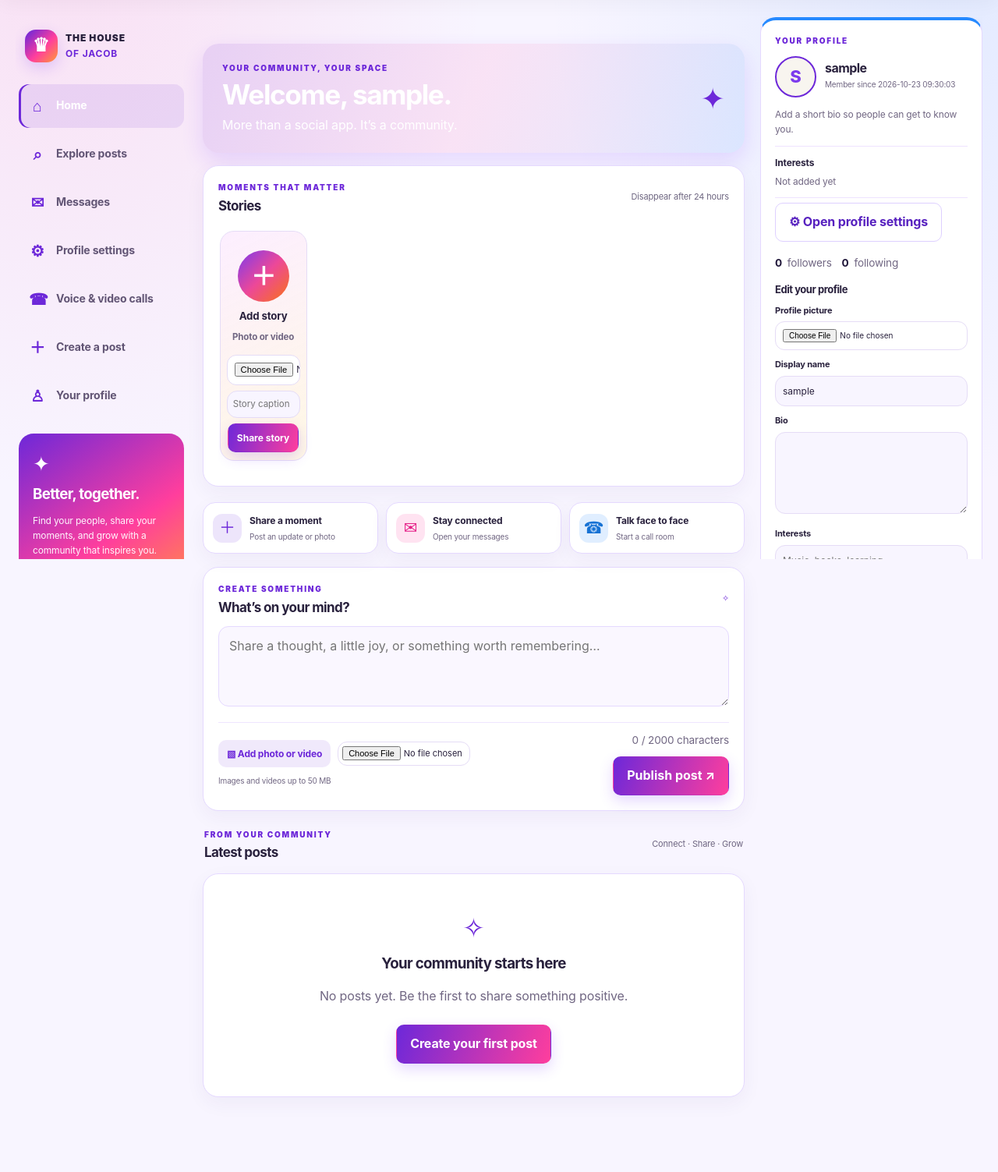
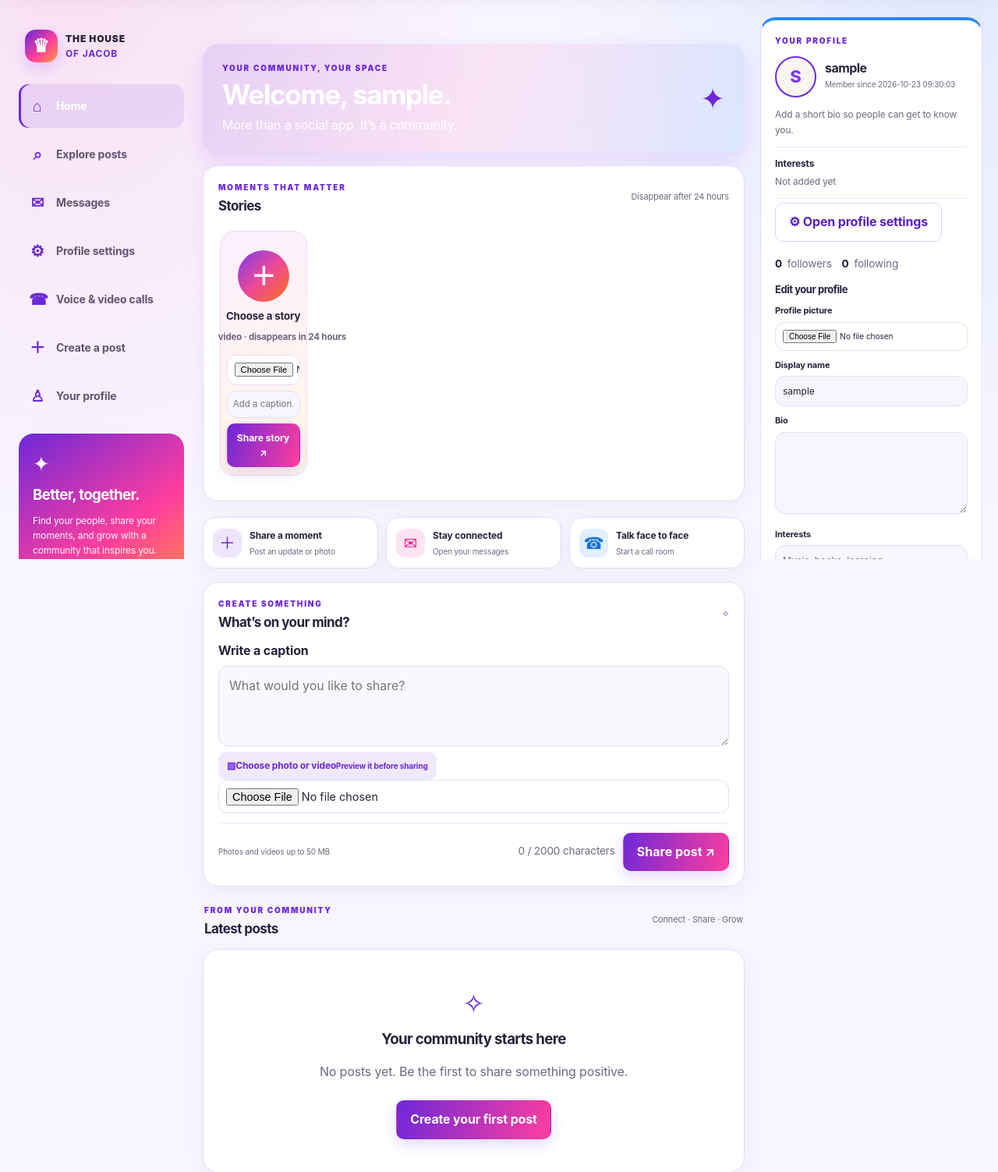
Before and after one commit to Bull-powder/the-house_of_jacob, a Flask app: page /dashboard in a window 1280 px wide. Shown: the part 103-1606 px from the top of the page at 78% size. Before the commit the page ends 1527 px from the top, so only its background shows below. Run offline with Flask 3, Linux system fonts and the light colour scheme; the visitor is signed in with stand-in values (Sample User, id 1); data comes from the database, SQL or seed files in the repository; data that the repository does not hold is empty; some libraries are stand-ins or nearby versions.

Commit message:
Redesign post and story upload flows with previews

```diff
--- a/templates/dashboard.html
+++ b/templates/dashboard.html
@@ -42,7 +42,7 @@
   <main class="social-main">
     {% with messages = get_flashed_messages() %}{% for message in messages %}<p class="flash">{{ message }}</p>{% endfor %}{% endwith %}
     <section class="social-welcome"><div><p class="social-eyebrow">YOUR COMMUNITY, YOUR SPACE</p><h1>Welcome, {{ user["display_name"] }}.</h1><p>More than a social app. It’s a community.</p></div><span class="welcome-spark" aria-hidden="true">✦</span></section>
-    <section class="social-panel stories-panel" id="stories"><div class="social-section-heading"><div><p class="social-eyebrow">MOMENTS THAT MATTER</p><h2>Stories</h2></div><span class="feed-label">Disappear after 24 hours</span></div><div class="story-rail">{% for story in stories %}<a class="story-tile" href="{{ url_for('social.view_story', story_id=story['id']) }}"><span class="story-ring">{% if story['profile_image'] %}<img src="{{ media_url(story['profile_image']) }}" alt="">{% else %}<span class="story-initial">{{ story['display_name'][:1]|upper }}</span>{% endif %}</span><strong>{{ story['display_name'] }}</strong><small>{{ story['caption'] or "View story" }}</small></a>{% endfor %}<form class="story-create" method="POST" action="{{ url_for('social.create_story') }}" enctype="multipart/form-data"><label for="story-media"><span class="story-add">＋</span><strong>Add story</strong><small>Photo or video</small></label><input id="story-media" class="file-input" type="file" name="story_media" accept="image/png,image/jpeg,image/gif,image/webp,video/mp4,video/webm,video/quicktime" required><input name="caption" maxlength="180" placeholder="Story caption (optional)" aria-label="Story caption"><button class="btn btn-primary" type="submit">Share story</button></form></div></section>
+    <section class="social-panel stories-panel" id="stories"><div class="social-section-heading"><div><p class="social-eyebrow">MOMENTS THAT MATTER</p><h2>Stories</h2></div><span class="feed-label">Disappear after 24 hours</span></div><div class="story-rail">{% for story in stories %}<a class="story-tile" href="{{ url_for('social.view_story', story_id=story['id']) }}"><span class="story-ring">{% if story['profile_image'] %}<img src="{{ media_url(story['profile_image']) }}" alt="">{% else %}<span class="story-initial">{{ story['display_name'][:1]|upper }}</span>{% endif %}</span><strong>{{ story['display_name'] }}</strong><small>{{ story['caption'] or "View story" }}</small></a>{% endfor %}<form class="story-create" method="POST" action="{{ url_for('social.create_story') }}" enctype="multipart/form-data"><label for="story-media" class="upload-dropzone"><span class="story-add">＋</span><strong>Choose a story</strong><small>Photo or video · disappears in 24 hours</small></label><input id="story-media" class="file-input" type="file" name="story_media" accept="image/png,image/jpeg,image/gif,image/webp,video/mp4,video/webm,video/quicktime" required><div id="story-upload-preview" class="upload-preview" hidden></div><input name="caption" maxlength="180" placeholder="Add a caption…" aria-label="Story caption"><button class="btn btn-primary upload-share-btn" type="submit">Share story ↗</button></form></div></section>
     <section class="social-shortcuts" aria-label="Community shortcuts">
       <a class="shortcut-card" href="#composer"><span class="shortcut-icon">＋</span><span><b>Share a moment</b><small>Post an update or photo</small></span></a>
       <a class="shortcut-card" href="{{ url_for('messages') }}"><span class="shortcut-icon">✉</span><span><b>Stay connected</b><small>Open your messages</small></span></a>
@@ -51,9 +51,11 @@
     {% if query and people %}<section class="panel social-panel search-people"><div class="social-section-heading"><h2>Members matching “{{ query }}”</h2><span>{{ people|length }} shown</span></div><div class="people-list">{% for person in people %}<div class="member-row">{% if person["profile_image"] %}<img class="avatar avatar-img" src="{{ media_url(person['profile_image']) }}" alt="Profile photo">{% else %}<div class="avatar">{{ person["display_name"][:1]|upper }}</div>{% endif %}<div class="member-copy"><strong>{{ person["display_name"] }}</strong><p>{{ person["bio"] or "House of Jacob member" }}</p></div><a class="btn btn-quiet" href="{{ url_for('social.public_profile', person_id=person['id']) }}">View profile</a><a class="btn btn-quiet" href="{{ url_for('messages',to=person['id']) }}">Message</a></div>{% endfor %}</div></section>{% endif %}
     <section class="social-panel composer-panel" id="composer">
       <div class="social-section-heading"><div><p class="social-eyebrow">CREATE SOMETHING</p><h2>What’s on your mind?</h2></div><span class="composer-star">✧</span></div>
-      <form method="POST" action="{{ url_for('create_post') }}" enctype="multipart/form-data">
-        <textarea id="content" name="content" rows="3" maxlength="2000" placeholder="Share a thought, a little joy, or something worth remembering…"></textarea>
-        <div class="composer-bottom"><div class="upload-wrap"><label for="post-media" class="upload-choice">▧ Add photo or video</label><input id="post-media" class="file-input" type="file" name="media" accept="image/png,image/jpeg,image/gif,image/webp,video/mp4,video/webm,video/quicktime"><small class="muted">Images and videos up to 50 MB</small></div><div class="composer-submit"><small class="muted"><span data-count-for="content">0 / 2000</span> characters</small><button type="submit" class="btn btn-primary">Publish post ↗</button></div></div>
+      <form method="POST" action="{{ url_for('create_post') }}" enctype="multipart/form-data" class="ig-upload-form">
+        <label class="ig-caption-label" for="content">Write a caption</label>
+        <textarea id="content" name="content" rows="3" maxlength="2000" placeholder="What would you like to share?"></textarea>
+        <div class="ig-media-picker"><label for="post-media" class="upload-choice"><span class="ig-picker-icon">▧</span><strong>Choose photo or video</strong><small>Preview it before sharing</small></label><input id="post-media" class="file-input" type="file" name="media" accept="image/png,image/jpeg,image/gif,image/webp,video/mp4,video/webm,video/quicktime"><div id="post-upload-preview" class="upload-preview" hidden></div></div>
+        <div class="composer-bottom"><div class="upload-wrap"><small class="muted">Photos and videos up to 50 MB</small></div><div class="composer-submit"><small class="muted"><span data-count-for="content">0 / 2000</span> characters</small><button type="submit" class="btn btn-primary upload-share-btn">Share post ↗</button></div></div>
       </form>
     </section>
     <section class="social-feed" id="community-feed">
@@ -64,7 +66,7 @@
         {% if post["content"] %}<p class="social-post-copy">{{ post["content"] }}</p>{% endif %}
         {% if post["media_path"] %}{% if post["media_type"]=="image" %}<img class="social-post-media" src="{{ media_url(post['media_path']) }}" alt="Shared image" loading="lazy">{% else %}<video class="social-post-media" controls preload="metadata"><source src="{{ media_url(post['media_path']) }}"></video>{% endif %}{% endif %}
         {% if post["music_path"] %}<section class="post-music"><span class="music-note">♫</span><div class="music-meta"><strong>{{ post["music_title"] or "Music attached" }}</strong><small>Soundtrack for this post</small></div><audio controls preload="none"><source src="{{ media_url(post['music_path']) }}"></audio></section>{% endif %}
-        {% if post["user_id"] == session["user_id"] %}<details class="attach-music"><summary>♫ Add music to your post</summary><form method="POST" action="{{ url_for('social.attach_music', post_id=post['id']) }}" enctype="multipart/form-data"><label>Audio file <input type="file" name="music_file" accept="audio/mpeg,audio/mp4,audio/wav,audio/ogg,audio/aac,audio/webm,.mp3,.m4a,.wav,.ogg,.aac,.webm" required></label><label>Track title <input name="music_title" maxlength="120" placeholder="Song or track name"></label><button class="btn btn-quiet" type="submit">Attach music</button></form></details><a class="online-music-link" href="{{ url_for('social.search_online_music', post_id=post['id']) }}">♫ Find songs online</a>{% endif %}
+        {% if post["user_id"] == session["user_id"] %}<details class="attach-music"><summary>♫ Add music to your post</summary><div class="music-source-tabs"><a class="music-source-tab" href="{{ url_for('social.search_online_music', post_id=post['id']) }}">⌕ Search songs online</a><span class="music-source-or">or</span><form method="POST" action="{{ url_for('social.attach_music', post_id=post['id']) }}" enctype="multipart/form-data" class="device-music-form"><label class="music-device-picker">♫ Upload from device<input type="file" name="music_file" accept="audio/mpeg,audio/mp4,audio/wav,audio/ogg,audio/aac,audio/webm,.mp3,.m4a,.wav,.ogg,.aac,.webm" required></label><label>Track title <input name="music_title" maxlength="120" placeholder="Song or track name"></label><button class="btn btn-primary" type="submit">Add music</button></form></div></details>{% endif %}
         <div class="social-post-actions"><form method="POST" action="{{ url_for('react_to_post',post_id=post['id']) }}" class="reaction-form"><button name="reaction" value="like" class="reaction-btn {% if post['my_reaction']=='like' %}is-active{% endif %}" type="submit">♡ Like</button><button name="reaction" value="love" class="reaction-btn {% if post['my_reaction']=='love' %}is-active{% endif %}" type="submit">♥ Love</button><button name="reaction" value="support" class="reaction-btn {% if post['my_reaction']=='support' %}is-active{% endif %}" type="submit">✦ Support</button><button name="reaction" value="laugh" class="reaction-btn {% if post['my_reaction']=='laugh' %}is-active{% endif %}" type="submit">☺ Funny</button></form><span class="muted">{{ post["reaction_count"] }} reactions · {{ post["comment_count"] }} replies</span></div>
         <div class="social-replies"><h3>Replies <span>{{ post["comment_count"] }}</span></h3>{% for comment in post["comments"] %}<div class="social-comment">{% if comment["profile_image"] %}<img class="avatar avatar-img small-avatar" src="{{ media_url(comment['profile_image']) }}" alt="">{% else %}<div class="avatar small-avatar">{{ comment["display_name"][:1]|upper }}</div>{% endif %}<div><strong>{{ comment["display_name"] }}</strong><p>{{ comment["content"] }}</p><small class="muted">{{ comment["created_at"] }}</small></div></div>{% endfor %}<form method="POST" action="{{ url_for('add_comment',post_id=post['id']) }}" class="social-reply-form"><label class="sr-only" for="reply-{{ post['id'] }}">Write a reply</label><input id="reply-{{ post['id'] }}" name="content" maxlength="1000" placeholder="Write a kind reply…" required><button type="submit" class="btn btn-quiet">Reply ↗</button></form></div>
       </article>
@@ -78,4 +80,26 @@
   </aside>
 </div>
 <nav class="social-mobile-nav" aria-label="Mobile navigation"><a class="is-current" href="{{ url_for('dashboard') }}"><span>⌂</span>Home</a><a href="#community-feed"><span>⌕</span>Explore</a><a class="mobile-create" href="#composer" aria-label="Create post"><span>＋</span></a><a href="{{ url_for('messages') }}"><span>✉</span>Messages</a><a href="#profile-card"><span>♙</span>Profile</a></nav>
-</body></html>
+<script>
+(function(){
+ function setupPreview(inputId, previewId){
+  const input=document.getElementById(inputId), box=document.getElementById(previewId);
+  if(!input||!box)return;
+  let previousUrl=null;
+  input.addEventListener('change',function(){
+   box.replaceChildren();
+   if(previousUrl)URL.revokeObjectURL(previousUrl);
+   const file=input.files&&input.files[0];
+   if(!file){box.hidden=true;return;}
+   previousUrl=URL.createObjectURL(file);
+   const media=document.createElement(file.type.startsWith('video/')?'video':'img');
+   media.src=previousUrl;media.className='upload-preview-media';media.alt='Selected upload preview';
+   if(media.tagName==='VIDEO'){media.controls=true;media.playsInline=true;}
+   const label=document.createElement('p');label.className='upload-preview-name';label.textContent=file.name;
+   box.append(media,label);box.hidden=false;
+  });
+ }
+ setupPreview('post-media','post-upload-preview');
+ setupPreview('story-media','story-upload-preview');
+})();
+</script></body></html>
```
